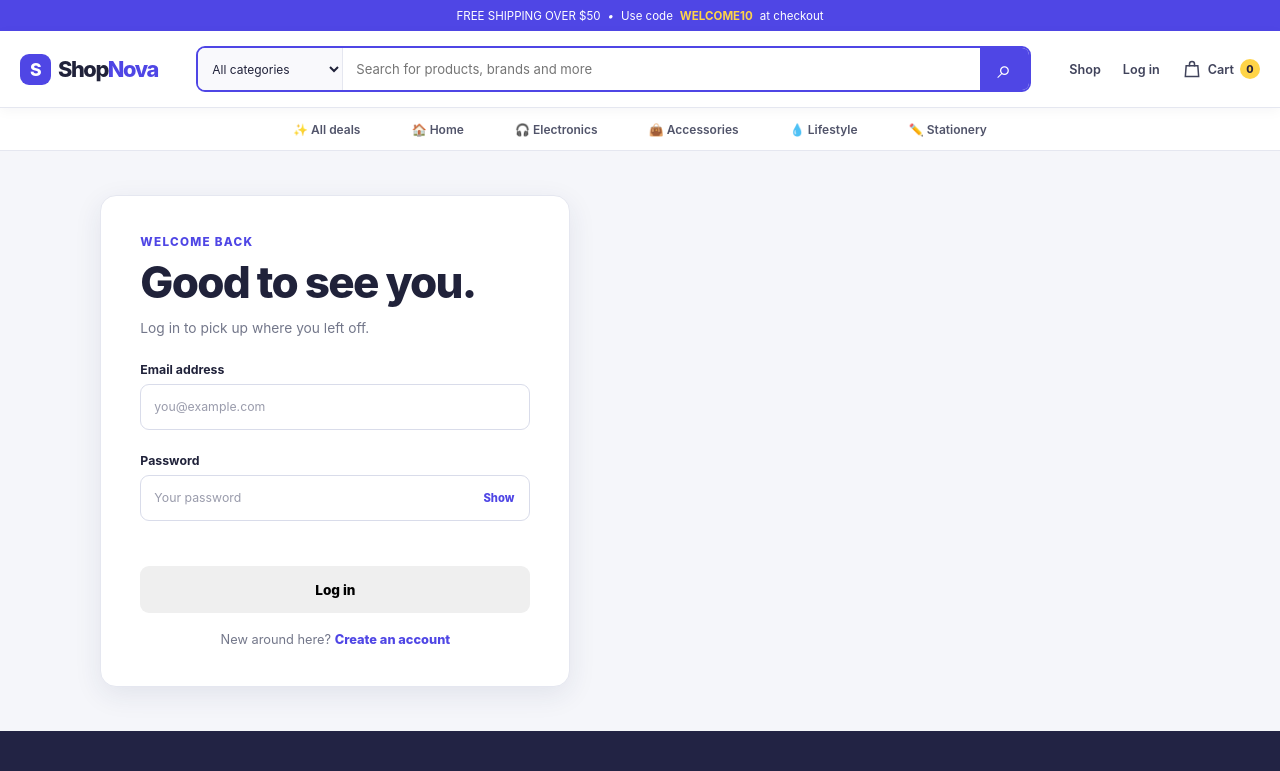
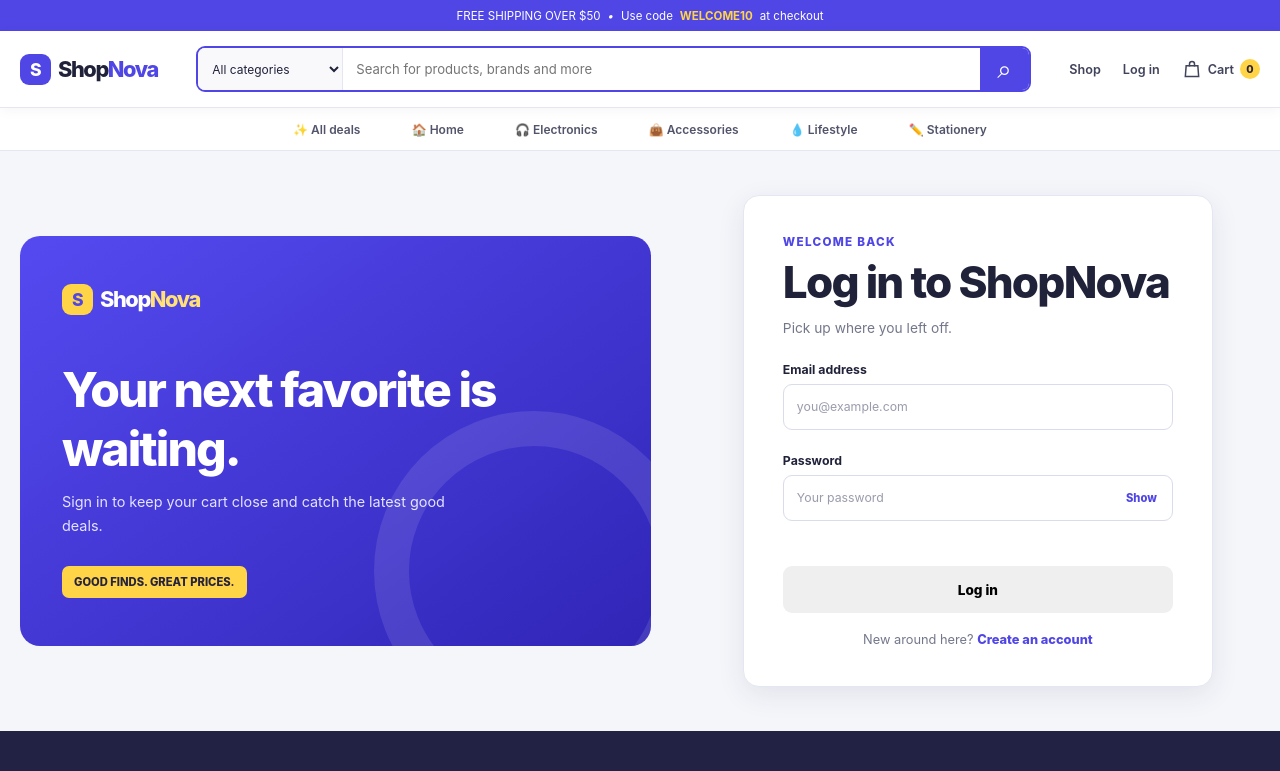
Before and after one commit to generalareas9-sys/CodeAlpha_EcommerceStore, a website: page public/login.html in a window 1280 px wide. Shown: the top 771 px of the page. Drawn offline with Linux system fonts and the light colour scheme; no server answers.

Commit message:
refactor: update public/login.html

```diff
--- a/public/login.html
+++ b/public/login.html
@@ -3,7 +3,7 @@
   <head>
     <meta charset="utf-8">
     <meta name="viewport" content="width=device-width, initial-scale=1">
-    <title>Log in — Small Hours</title>
+    <title>Log in — ShopNova</title>
     <link rel="stylesheet" href="/css/styles.css">
     <script src="/js/app.js" defer></script>
     <script src="/js/auth.js" defer></script>
@@ -11,9 +11,15 @@
   <body data-page="login">
     <div id="site-header"></div>
     <main class="auth-layout wrap">
+      <aside class="auth-promo-panel">
+        <a class="brand" href="/"><span class="brand-mark">S</span>Shop<span class="brand-accent">Nova</span></a>
+        <h2>Your next favorite is waiting.</h2>
+        <p>Sign in to keep your cart close and catch the latest good deals.</p>
+        <span class="auth-promo-tag">GOOD FINDS. GREAT PRICES.</span>
+      </aside>
       <section class="auth-card">
-        <p class="eyebrow">Welcome back</p><h1>Good to see you.</h1>
-        <p class="muted">Log in to pick up where you left off.</p>
+        <p class="eyebrow">Welcome back</p><h1>Log in to ShopNova</h1>
+        <p class="muted">Pick up where you left off.</p>
         <form id="login-form" class="form-stack">
           <label>Email address<input type="email" name="email" autocomplete="email" required maxlength="254" placeholder="you@example.com"></label>
           <label>Password<span class="password-field"><input type="password" name="password" autocomplete="current-password" required maxlength="72" placeholder="Your password"></span></label>
```
